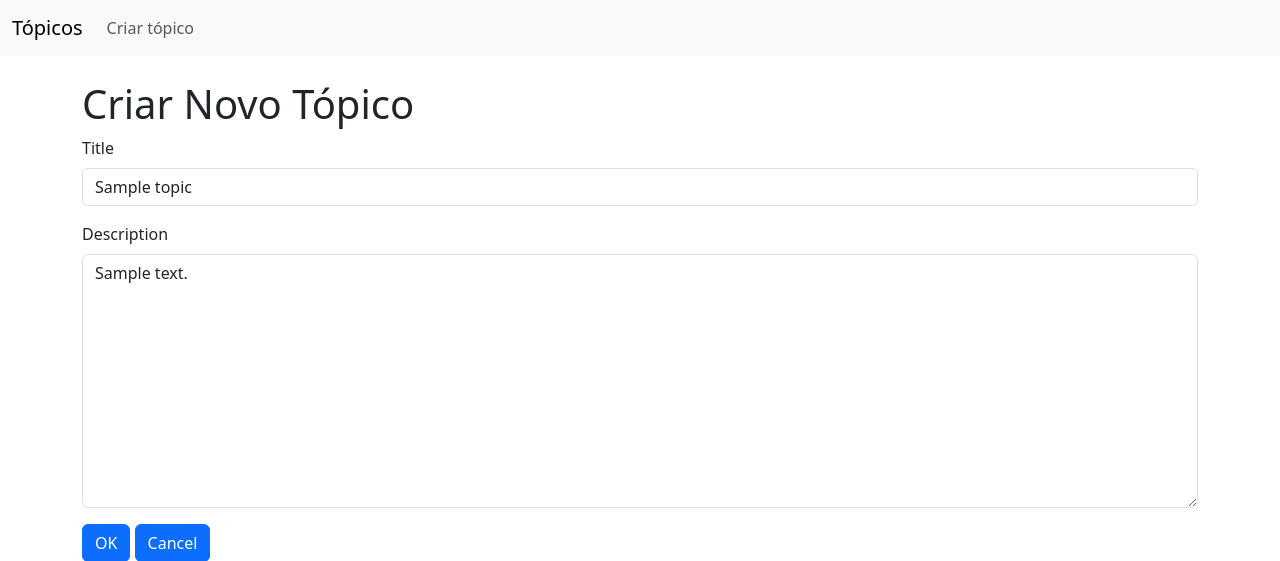
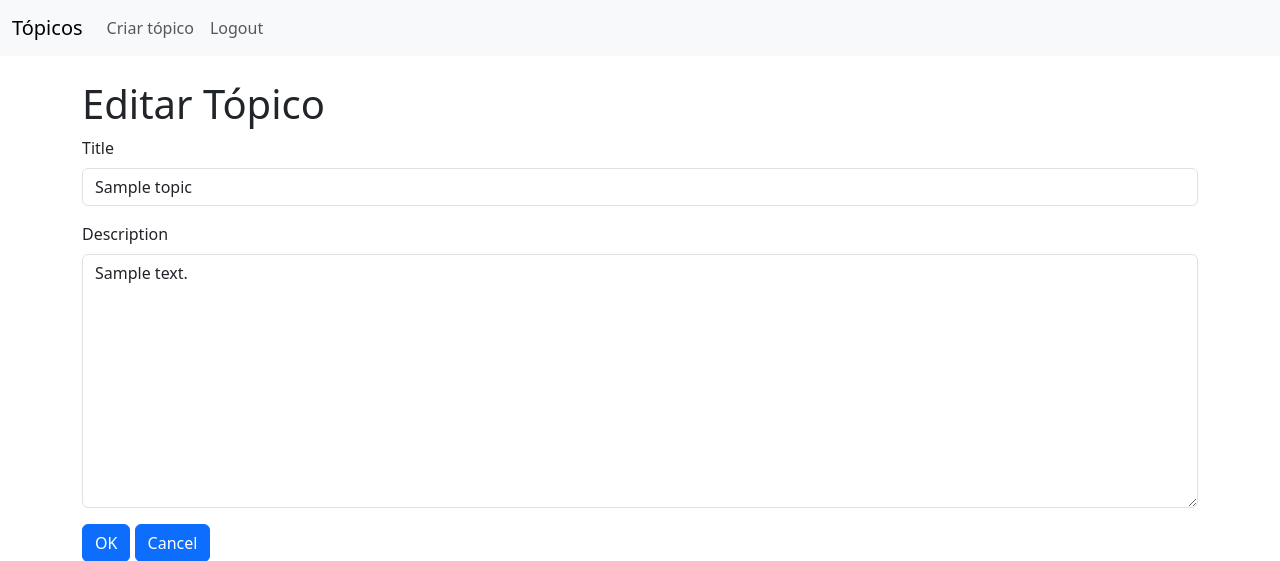
Before and after one commit to ggoncalves17/Aplicacao-Django-LP-Lab07, a Django app: page /topics/1/edit/ in a window 1280 px wide. Shown: the top 561 px of the page. Run offline with Django 5.2, Linux system fonts and the light colour scheme; a user stored in the database is signed in; tables that the repository leaves empty hold one stand-in row (values such as "Sample post"); some libraries are stand-ins or nearby versions.

Commit message:
Projeto Finalizado

```diff
--- a/topics/settings.py
+++ b/topics/settings.py
@@ -27,6 +27,8 @@ DEBUG = True
 
 ALLOWED_HOSTS = []
 
+# REFERÊNCIAS -> https://docs.djangoproject.com/en/5.1/ref/settings/#login-url
+LOGIN_URL = "/admin/"
 
 # Application definition
 
--- a/topics_app/templates/base.html
+++ b/topics_app/templates/base.html
@@ -18,6 +18,9 @@
               <li class="nav-item">
                 <a class="nav-link" href="{% url 'topic_create' %}">Criar tópico</a>
               </li>
+              <li class="nav-item">
+                  <a class="nav-link" href="{% url 'logout' %}">Logout</a>
+              </li>
             </ul>
           </div>
         </div>
--- a/topics_app/templates/topics_app/criarComentario.html
+++ b/topics_app/templates/topics_app/criarComentario.html
@@ -4,7 +4,7 @@
 
 {% block content %}
 <div class="container mt-4">
-    <h1>Criar Novo Comentário</h1>
+    <h1>{{ title }}</h1>
 
     <form method="post">
         {% csrf_token %}
--- a/topics_app/templates/topics_app/criarTopico.html
+++ b/topics_app/templates/topics_app/criarTopico.html
@@ -4,7 +4,7 @@
 
 {% block content %}
 <div class="container mt-4">
-    <h1>Criar Novo Tópico</h1>
+    <h1>{{ title }}</h1>
 
     <form method="post">
         {% csrf_token %}
--- a/topics_app/templates/topics_app/detalhesTopico.html
+++ b/topics_app/templates/topics_app/detalhesTopico.html
@@ -27,8 +27,10 @@
                 <small>Criado por: <strong>{{ comment.author }}</strong> em {{ comment.created_at }}</small>
             </div>
             <div>
-                <a href="" class="btn btn-outline-primary btn-sm">Editar</a>
-                <a href="" class="btn btn-outline-danger btn-sm">Apagar</a>
+                {% if request.user == comment.author %}
+                    <a href="{% url 'comment_update' comment.id %}" class="btn btn-outline-primary btn-sm">Editar</a>
+                    <a href="{% url 'comment_delete' comment.id %}" class="btn btn-outline-danger btn-sm">Apagar</a>
+                {% endif %}
             </div>
         </li>
         {% empty %}
--- a/topics_app/templates/topics_app/index.html
+++ b/topics_app/templates/topics_app/index.html
@@ -10,9 +10,11 @@
                 <h5>{{ topic.title }}</h5>
                 <p>{{ topic.description }}</p>
                 <div>
-                    <a href="{% url 'topic_update' topic.id %}" class="btn btn-primary">Editar</a>
-                    <a href="{% url 'topic_delete' topic.id %}" class="btn btn-danger">Apagar</a>
                     <a href="{% url 'topic_detail' topic.id %}" class="btn btn-secondary">Ver Detalhes</a>
+                    {% if request.user == topic.author %}
+                        <a href="{% url 'topic_update' topic.id %}" class="btn btn-primary">Editar</a>
+                        <a href="{% url 'topic_delete' topic.id %}" class="btn btn-danger">Apagar</a>
+                    {% endif %}
                 </div>
             </div>
         </li>
--- a/topics_app/urls.py
+++ b/topics_app/urls.py
@@ -1,5 +1,6 @@
 from django.urls import path
 from . import views
+from django.contrib.auth.views import LogoutView
 
 urlpatterns = [
     path('', views.lista_topicos, name='topic_list'),
@@ -8,4 +9,7 @@ urlpatterns = [
     path('topics/<int:topic_id>/delete/', views.apagar_topico, name='topic_delete'),
     path('topics/<int:topic_id>/edit/', views.editar_topico, name='topic_update'),
     path('topics/<int:topic_id>/comments/new/', views.criacao_comentarios, name='comment_create'),
+    path('comments/<int:comment_id>/edit/', views.editar_comentario, name='comment_update'),
+    path('comments/<int:comment_id>/delete/', views.apagar_comentario, name='comment_delete'),
+    path('logout/', views.logout_view, name='logout'),
 ]
--- a/topics_app/views.py
+++ b/topics_app/views.py
@@ -3,8 +3,8 @@ from django.http import HttpResponse
 from .models import Topic, Comment
 from .forms import TopicForm, CommentForm
 from django.contrib.auth.decorators import login_required
+from django.contrib.auth import logout
 
-#CASO NÃO ESTEJA LOGADO SER REDIRECIONADO PARA A PÁGINA LOGIN
 
 @login_required
 def lista_topicos(request):
@@ -22,9 +22,10 @@ def criacao_topicos(request):
             topic.author = request.user
             topic.save()
             return redirect("/")
+
     else:
         form = TopicForm()
-    return render(request, "topics_app/criarTopico.html", {"form": form})
+    return render(request, "topics_app/criarTopico.html", {"form": form, "title": "Criar Novo Tópico"})
 
 
 @login_required
@@ -37,18 +38,18 @@ def detalhes_topicos(request, topic_id):
 def apagar_topico(request, topic_id):
     topic = get_object_or_404(Topic, id=topic_id)
     if request.user != topic.author:
-        return HttpResponse("Não tem permissão para apagar o evento.", status=403)
+        return render(request, "topics_app/semPermissao.html", {"text": "Não tem permissão para apagar o tópico."}, status=403)
     if request.method == "POST":
         topic.delete()
         return redirect("/")
-    return render(request, "topics_app/apagarTopico.html", {"topic": topic})
+    return render(request, "topics_app/apagarTopico.html", {"topic": topic, "title": "Apagar Tópico"})
 
 
 @login_required
 def editar_topico(request, topic_id):
     topic = get_object_or_404(Topic, id=topic_id)
     if request.user != topic.author:
-        return HttpResponse("Não tem permissão para editar o evento.", status=403)
+        return render(request, "topics_app/semPermissao.html", {"text": "Não tem permissão para editar o tópico."}, status=403)
     if request.method == "POST":
         form = TopicForm(request.POST, instance=topic)
         if form.is_valid():
@@ -58,7 +59,7 @@ def editar_topico(request, topic_id):
             return redirect("/")
     else:
         form = TopicForm(instance=topic)
-    return render(request, "topics_app/criarTopico.html", {"form": form})
+    return render(request, "topics_app/criarTopico.html", {"form": form, "title": "Editar Tópico"})
 
 @login_required
 def criacao_comentarios(request, topic_id):
@@ -70,7 +71,38 @@ def criacao_comentarios(request, topic_id):
             comment.author = request.user
             comment.topic = topic
             comment.save()
-            return redirect("/")
+            return redirect('topic_detail', topic_id)
     else:
         form = CommentForm()
-    return render(request, "topics_app/criarComentario.html", {"form": form})
+    return render(request, "topics_app/criarComentario.html", {"form": form, "title": "Criar Comentário"})
+
+@login_required
+def editar_comentario(request, comment_id):
+    comment = get_object_or_404(Comment, id=comment_id)
+    if request.user != comment.author:
+        return render(request, "topics_app/semPermissao.html", {"text": "Não tem permissão para editar o comentário."}, status=403)
+    if request.method == "POST":
+        form = CommentForm(request.POST, instance=comment)
+        if form.is_valid():
+            comment = form.save(commit=False)
+            comment.author = request.user
+            comment.save()
+            return redirect('topic_detail', comment.topic.id)
+    else:
+        form = CommentForm(instance=comment)
+    return render(request, "topics_app/criarComentario.html", {"form": form, "title": "Editar Comentário"})
+
+@login_required
+def apagar_comentario(request, comment_id):
+    comment = get_object_or_404(Comment, id=comment_id)
+    if request.user != comment.author:
+        return render(request, "topics_app/semPermissao.html", {"text": "Não tem permissão para apagar o comentário."}, status=403)
+    if request.method == "POST":
+        comment.delete()
+        return redirect('topic_detail', comment.topic.id)
+    return render(request, "topics_app/apagarTopico.html", {"comment": comment, "title": "Apagar Comentário"})
+
+@login_required
+def logout_view(request):
+    logout(request)
+    return redirect("/admin")
```
Also changed, not shown: topics_app/templates/topics_app/apagarTopico.html (+17 -4 lines), topics_app/templates/topics_app/semPermissao.html (added, +10 -0 lines).
